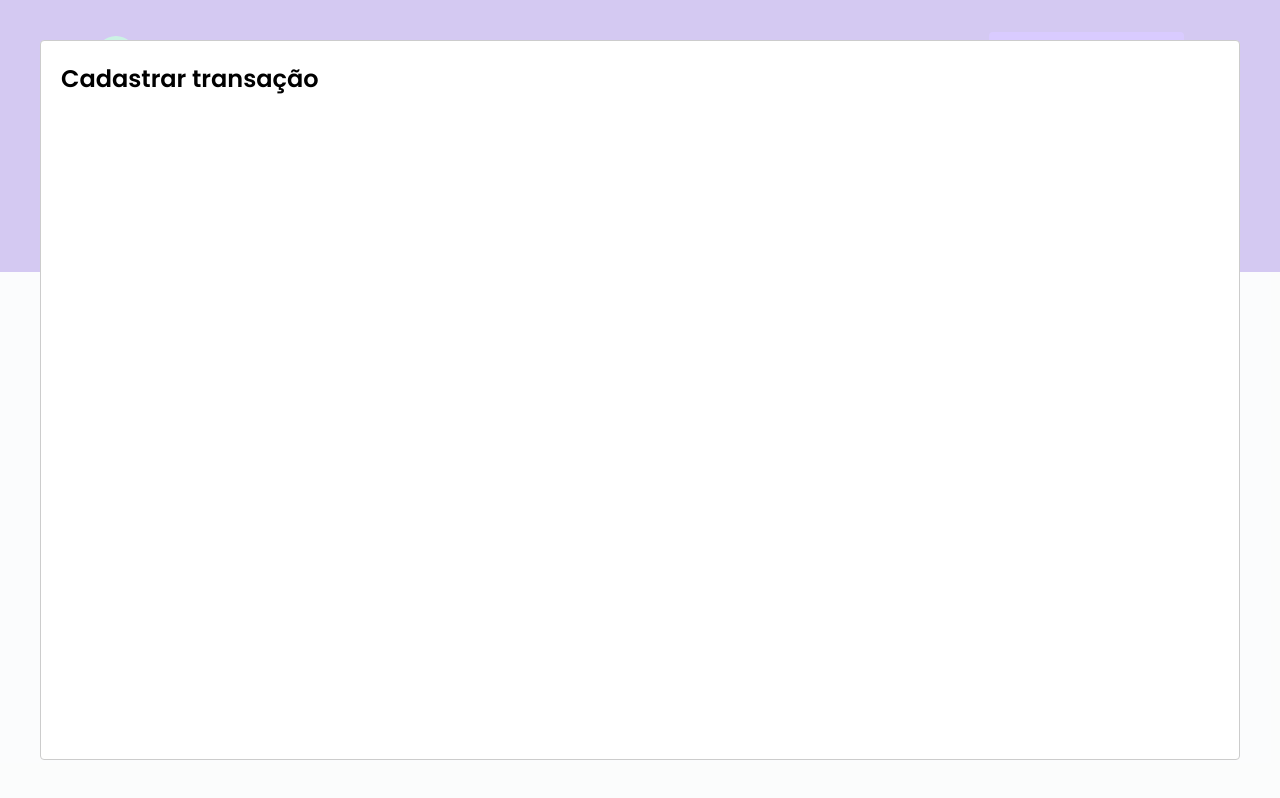
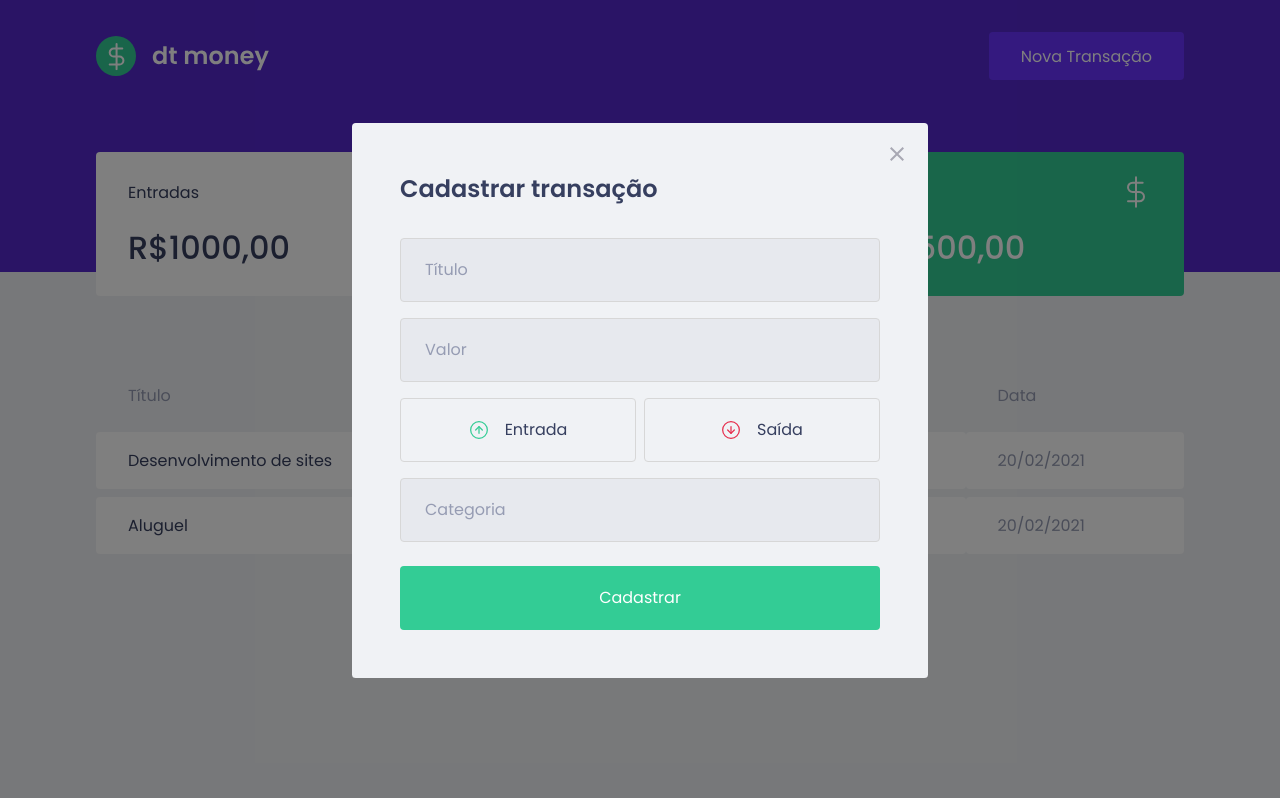
Before and after one commit to viniciusFreitas00/dt-money, a React (Create React App) app: page / in a window 1280 px wide. Both pictures are taken after a click on the button "Nova Transação". Built offline with nearby package versions, Linux system fonts and the light colour scheme; no server answers; what miragejs would draw is missing.

Commit message:
:sparkles: create new transaction modal

```diff
--- a/package.json
+++ b/package.json
@@ -5,6 +5,7 @@
   "dependencies": {
     "axios": "^0.24.0",
     "miragejs": "^0.1.43",
+    "polished": "^4.1.3",
     "react": "^17.0.2",
     "react-dom": "^17.0.2",
     "react-modal": "^3.14.4",
--- a/src/App.tsx
+++ b/src/App.tsx
@@ -6,7 +6,9 @@
 
 import { GlobalStyle } from "./styles/globals";
 
-Modal.setAppElement('#root');
+import { NewTransactionModal } from "./components/NewTransactionModal";
+
+Modal.setAppElement("#root");
 
 export function App() {
   const [isNewTransactionModalOpen, setIsNewTransactionModalOpen] =
@@ -14,7 +16,6 @@
 
   function handleOpenNewTransactionModal() {
     setIsNewTransactionModalOpen(true);
-    console.log("dmsjhdjhsdjshu");
   }
 
   function handleCloseNewTransactionModal() {
@@ -27,12 +28,10 @@
 
       <Dashboard />
 
-      <Modal
+      <NewTransactionModal
         isOpen={isNewTransactionModalOpen}
         onRequestClose={handleCloseNewTransactionModal}
-      >
-        <h2>Cadastrar transação</h2>
-      </Modal>
+      />
 
       <GlobalStyle />
     </>
--- /dev/null
+++ b/src/components/NewTransactionModal/index.tsx
@@ -0,0 +1,61 @@
+import { useState } from "react";
+import Modal from "react-modal";
+
+import closeImg from "../../assets/close.svg";
+import incomeImg from "../../assets/entradas.svg";
+import outcomeImg from "../../assets/saidas.svg";
+
+import { Container, TransactionTypeContainer } from "./styles";
+
+interface NewTransactionModalProps {
+  isOpen: boolean;
+  onRequestClose: () => void;
+}
+
+export function NewTransactionModal({
+  isOpen,
+  onRequestClose,
+}: NewTransactionModalProps) {
+  const [type, setType] = useState("deposit");
+
+  return (
+    <Modal
+      isOpen={isOpen}
+      onRequestClose={onRequestClose}
+      overlayClassName="react-modal-overlay"
+      className="react-modal-content"
+    >
+      <button
+        type="button"
+        onClick={onRequestClose}
+        className="react-modal-close"
+      >
+        <img src={closeImg} alt="Fechar Modal" />
+      </button>
+
+      <Container>
+        <h2>Cadastrar transação</h2>
+
+        <input placeholder="Título" />
+
+        <input type="number" placeholder="Valor" />
+
+        <TransactionTypeContainer>
+          <button type="button" onClick={() => setType("deposit")}>
+            <img src={incomeImg} alt="Entrada" />
+            <span>Entrada</span>
+          </button>
+
+          <button type="button" onClick={() => setType("withdraw")}>
+            <img src={outcomeImg} alt="Saída" />
+            <span>Saída</span>
+          </button>
+        </TransactionTypeContainer>
+
+        <input placeholder="Categoria" />
+
+        <button type="submit">Cadastrar</button>
+      </Container>
+    </Modal>
+  );
+}
--- /dev/null
+++ b/src/components/NewTransactionModal/styles.ts
@@ -0,0 +1,86 @@
+import styled from "styled-components";
+import { darken } from 'polished';
+
+export const Container = styled.form`
+  h2 {
+    color: var(--text-title);
+    font-size: 1.5rem;
+    margin-bottom: 2rem;
+  }
+
+  input {
+    width: 100%;
+    padding: 0 1.5rem;
+    height: 4rem;
+    border-radius: 0.25rem;
+
+    border: 1px solid #d7d7d7;
+    background: #e7e9ee;
+
+    font-weight: 400;
+    font-size: 1rem;
+
+    &::placeholder {
+      color: var(--text-body);
+    }
+
+    & + input {
+      margin-top: 1rem;
+    }
+  }
+
+  button[type="submit"]{
+    width: 100%;
+    padding: 0 1.5rem;
+    height: 4rem;
+    background: var(--green);
+    color: #fff;
+    border-radius: 0.25rem;
+    font-size: 1rem;
+    border: 0;
+    margin-top: 1.5rem;
+
+    transition: filter 0.2s;
+
+    &:hover {
+      filter: brightness(0.9)
+    }
+  }
+`;
+
+export const TransactionTypeContainer = styled.div`
+  margin: 1rem 0;
+  display: grid;
+  grid-template-columns: 1fr 1fr;
+  gap: 0.5rem;
+
+  button {
+    height: 4rem;
+    border: 1px solid #d7d7d7;
+    border-radius: 0.25rem;
+
+    background: transparent;
+
+    display: flex;
+    align-items: center;
+    justify-content: center;
+
+    transition: border-color 2s;
+
+    &:hover {
+      border-color: ${darken(0.1, '#d7d7d7')}
+    }
+
+    img {
+      height: 20px;
+      width: 20px;
+    }
+
+    span {
+      display: inline-block;
+      margin-left: 1rem;
+      font-size: 1rem;
+      color: var(--text-title);
+    }
+  }
+`;
--- a/src/styles/globals.ts
+++ b/src/styles/globals.ts
@@ -51,4 +51,43 @@
     opacity: 0.6;
     cursor: not-allowed;
   }
+
+  .react-modal-overlay{
+    background: rgba(0,0,0,0.5);
+
+    position: fixed;
+    top: 0;
+    bottom: 0;
+    left:0;
+    right: 0;
+
+    display: flex;
+    justify-content: center;
+    align-items: center;
+  }
+
+  .react-modal-content{
+    width: 100%;
+    max-width: 576px;
+    background: var(--background);
+    padding: 3rem;
+    position: relative;
+    border-radius: 0.24rem
+  }
+
+
+  .react-modal-close{
+    position: absolute;
+    right: 1.5rem;
+    top: 1.5rem;
+    border: 0;
+    background: transparent;
+
+    transition: filter 0.2s;
+
+    &:hover {
+      filter: brightness(0.9)
+    }
+
+  }
 `;
```
Also changed, not shown: src/assets/close.svg (renamed from src/assets/vector.svg), 1 other file (tests, documents, lock files or other folders).
